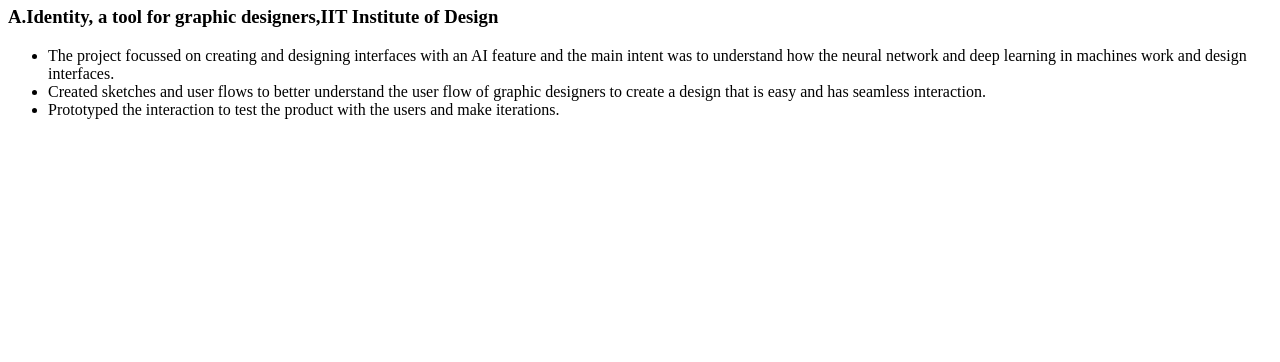
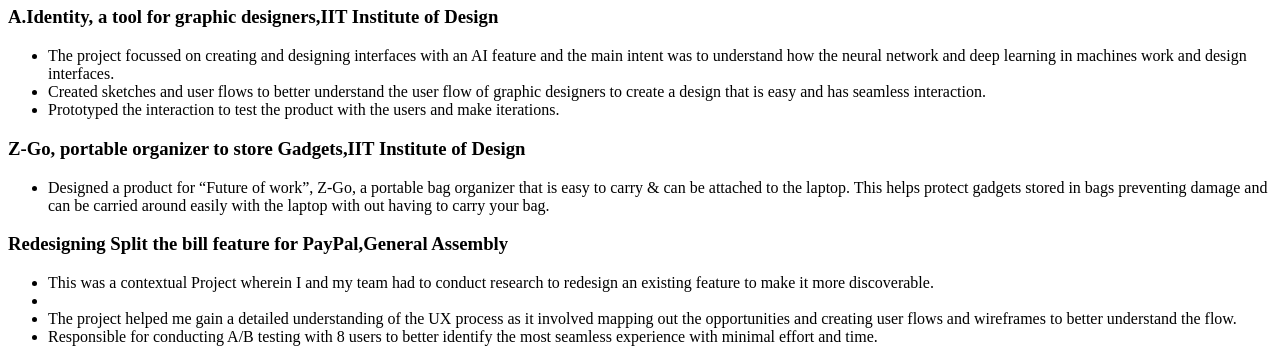
Before and after one commit to Shraddhajain950/Project1, a plain HTML site: page Resume.html in a window 1280 px wide. Shown: the part 543-905 px from the top of the page. Before the commit the page ends 800 px from the top, so only its background shows below. Drawn offline with Linux system fonts and the light colour scheme.

Commit message:
Update Resume.html

```diff
--- a/Resume.html
+++ b/Resume.html
@@ -25,18 +25,18 @@
  <tr>
  <td><strong>Master of Human Computer Interaction</strong></td>
  <td>Aug 2022 - Present</td>
- <p>IIT Institute of Design</p>
  </tr>
 </table>
+<p>IIT Institute of Design</p>
 
 <table>
  <tr>
  <td><strong>Master of Business Administration</strong></td>
- <p>Ramaiah Institute of Management Studies</p>
  </tr>
 </table>
+<p>Ramaiah Institute of Management Studies</p>
 
-<div>
+<div class="design_project">
 <h1>Design Projects</h1>
 <h3><strong>A.Identity, a tool for graphic designers</strong>,IIT Institute of Design</h3>
   <ul>
@@ -44,6 +44,19 @@
   <li>Created sketches and user flows to better understand the user flow of graphic designers to create a design that is easy and has seamless interaction.</li>
   <li>Prototyped the interaction to test the product with the users and make iterations.</li>
   </ul>
+
+<h3><strong>Z-Go, portable organizer to store Gadgets</strong>,IIT Institute of Design</h3>
+ <ul>
+ <li> Designed a product for “Future of work”,  Z-Go,  a portable bag organizer that is easy to carry & can be attached to the laptop. This helps protect gadgets stored in bags preventing damage and can be carried around easily with the laptop with out having to carry your bag.</li>
+ </ul>
+
+<h3><strong>Redesigning Split the bill feature for PayPal</strong>,General Assembly</h3>
+ <ul>
+ <li>This was a contextual Project wherein I and my team had to conduct research to redesign an existing feature to make it more discoverable.<li>
+ <li>The project helped me gain a detailed understanding of the UX process as it involved mapping out the opportunities and creating user flows and wireframes to better understand the flow.</li>
+ <li>Responsible for conducting A/B testing with 8 users to better identify the most seamless experience with minimal effort and time.</li>
+ </ul>
 </div>
+
 </body>
 </html>
```
